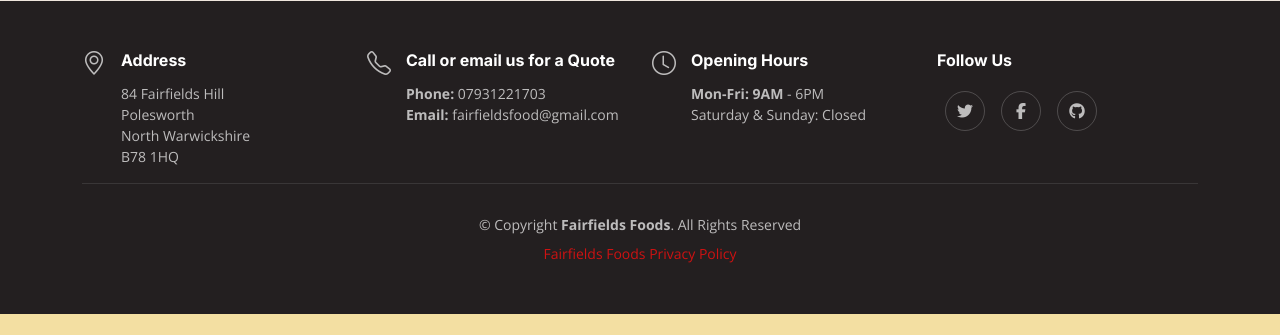
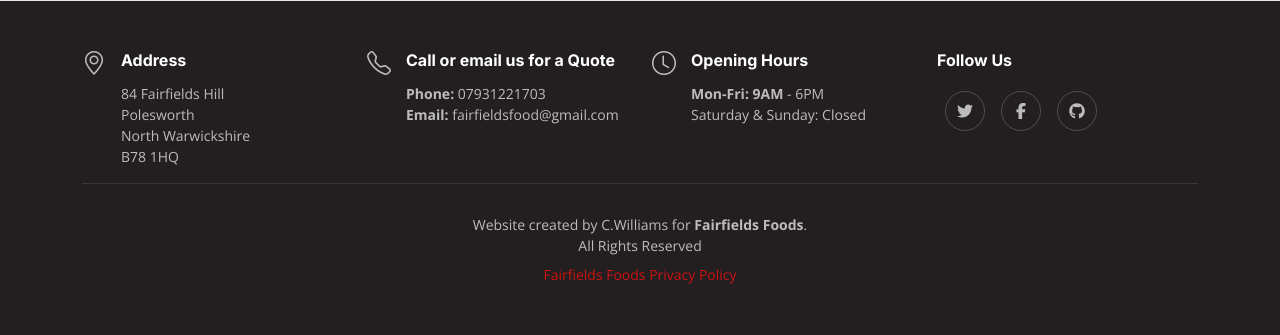
Before and after one commit to Chr15w1986/Fairfields-Food, a Django app: page /about in a window 1280 px wide. Shown: the part 1763-2098 px from the top of the page. Before the commit the page ends 2077 px from the top, so only its background shows below. Run offline with Django 3.2, Linux system fonts and the light colour scheme; some libraries are stand-ins or nearby versions.

Commit message:
remove copyright

```diff
--- a/templates/base.html
+++ b/templates/base.html
@@ -157,7 +157,7 @@
 
         <div class="container">
             <div class="copyright">
-                &copy; Copyright <strong><span>Fairfields Foods</span></strong>. All Rights Reserved
+                Website created by C.Williams for <strong><span>Fairfields Foods</span></strong>. <br>All Rights Reserved
             </div>
             <div class="text-center mt-2">
                 <a href="https://www.privacypolicygenerator.info/live.php?token=HQiPY9mFNUqizwU9IIyVZrRyuYHBJt7y"
```
